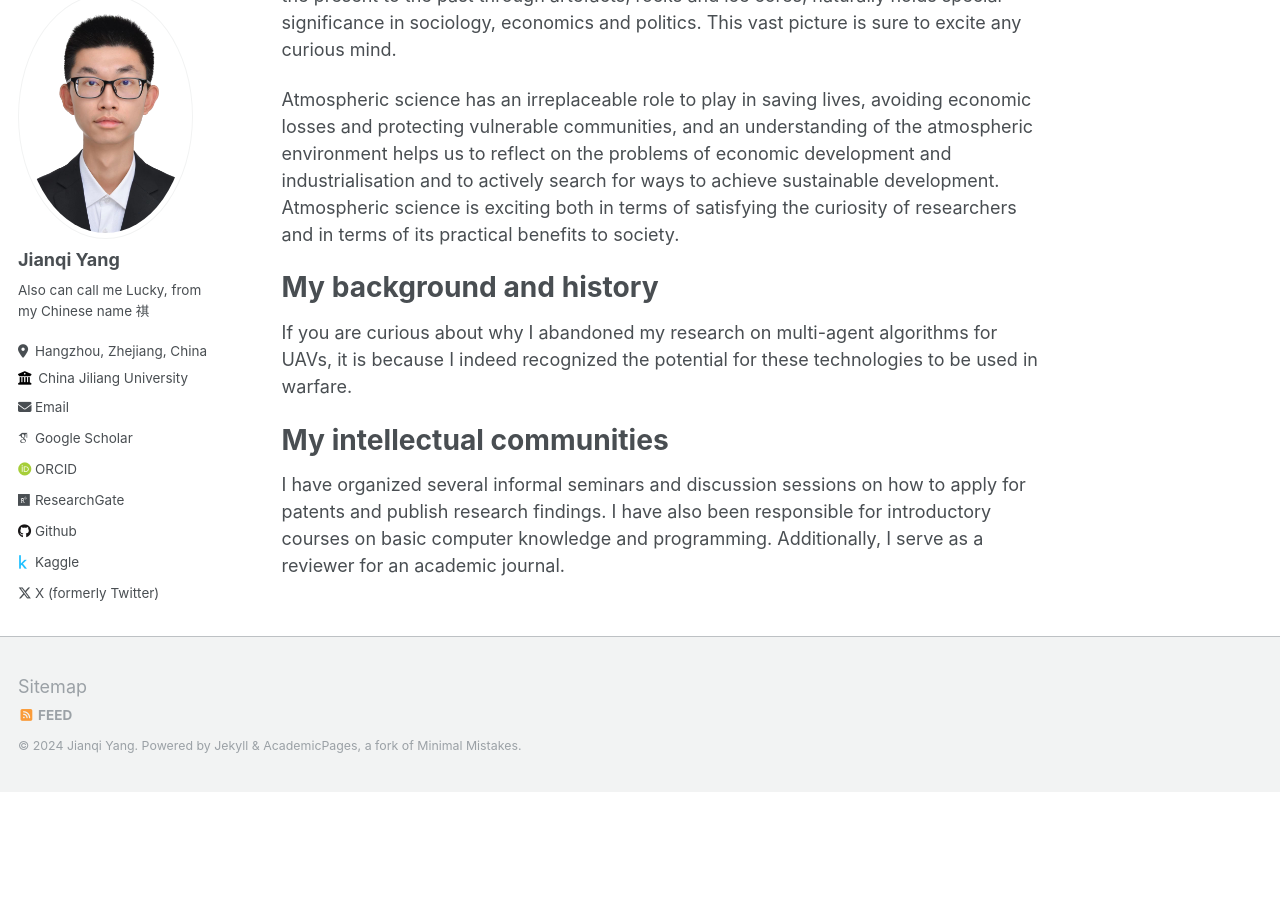
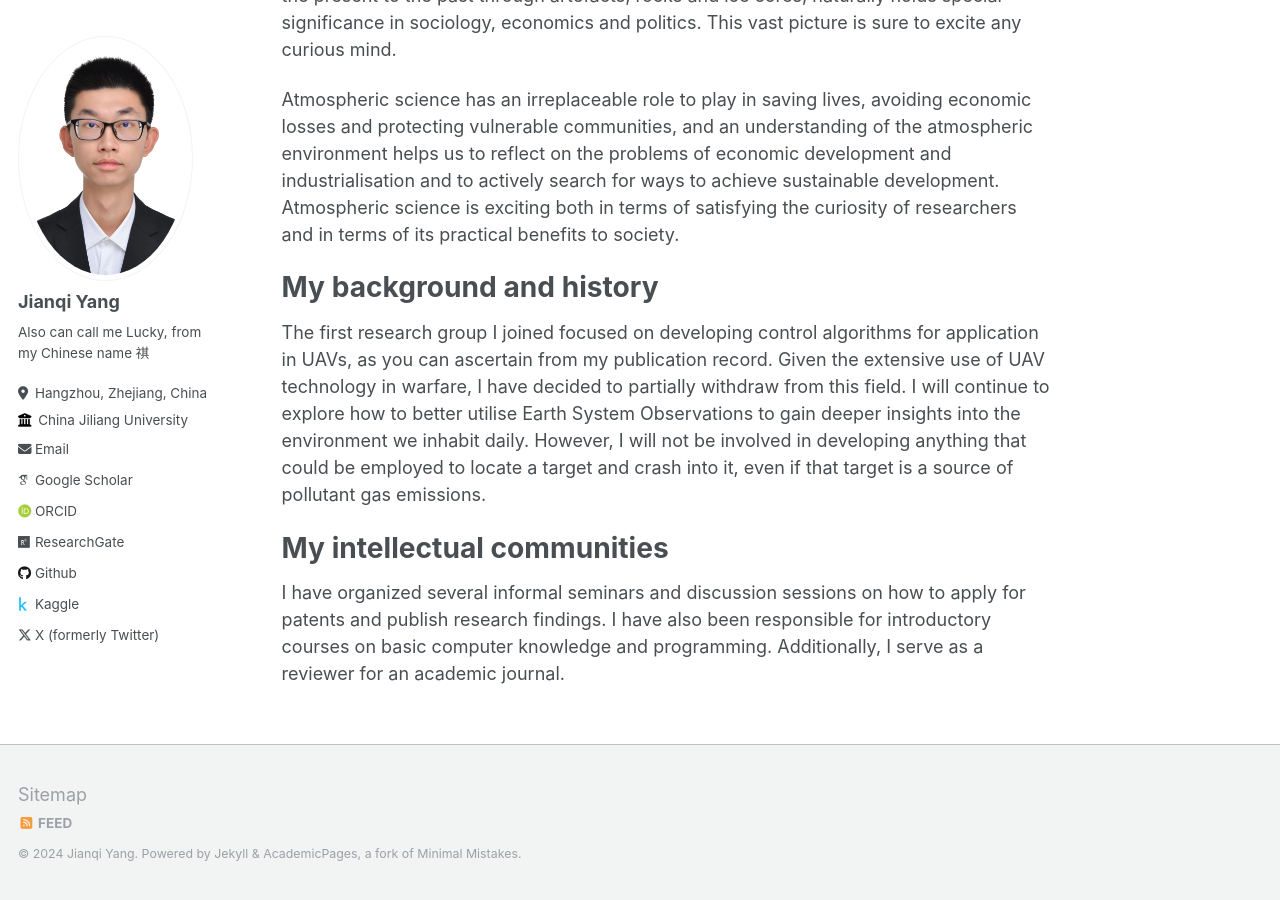
Before and after one commit to thinkswhat/thinkswhat.github.io, a Jekyll site: the page built from _pages/about.md, in a window 1280 px wide and 900 px high, scrolled down 1555 px. Built offline with Jekyll 4.4.1, drawn with Linux system fonts in a browser that asks for light colours; some web fonts are replaced; before the commit the page ends 2347 px from its top, so only the background shows below that.

Commit message:
Update about.md

```diff
--- a/_pages/about.md
+++ b/_pages/about.md
@@ -34,7 +34,7 @@ Atmospheric science has an irreplaceable role to play in saving lives, avoiding
 
 My background and history
 ======
-If you are curious about why I abandoned my research on multi-agent algorithms for UAVs, it is because I indeed recognized the potential for these technologies to be used in warfare.
+The first research group I joined focused on developing control algorithms for application in UAVs, as you can ascertain from my publication record. Given the extensive use of UAV technology in warfare, I have decided to partially withdraw from this field. I will continue to explore how to better utilise Earth System Observations to gain deeper insights into the environment we inhabit daily. However, I will not be involved in developing anything that could be employed to locate a target and crash into it, even if that target is a source of pollutant gas emissions.
 
 My intellectual communities
 ======
```
